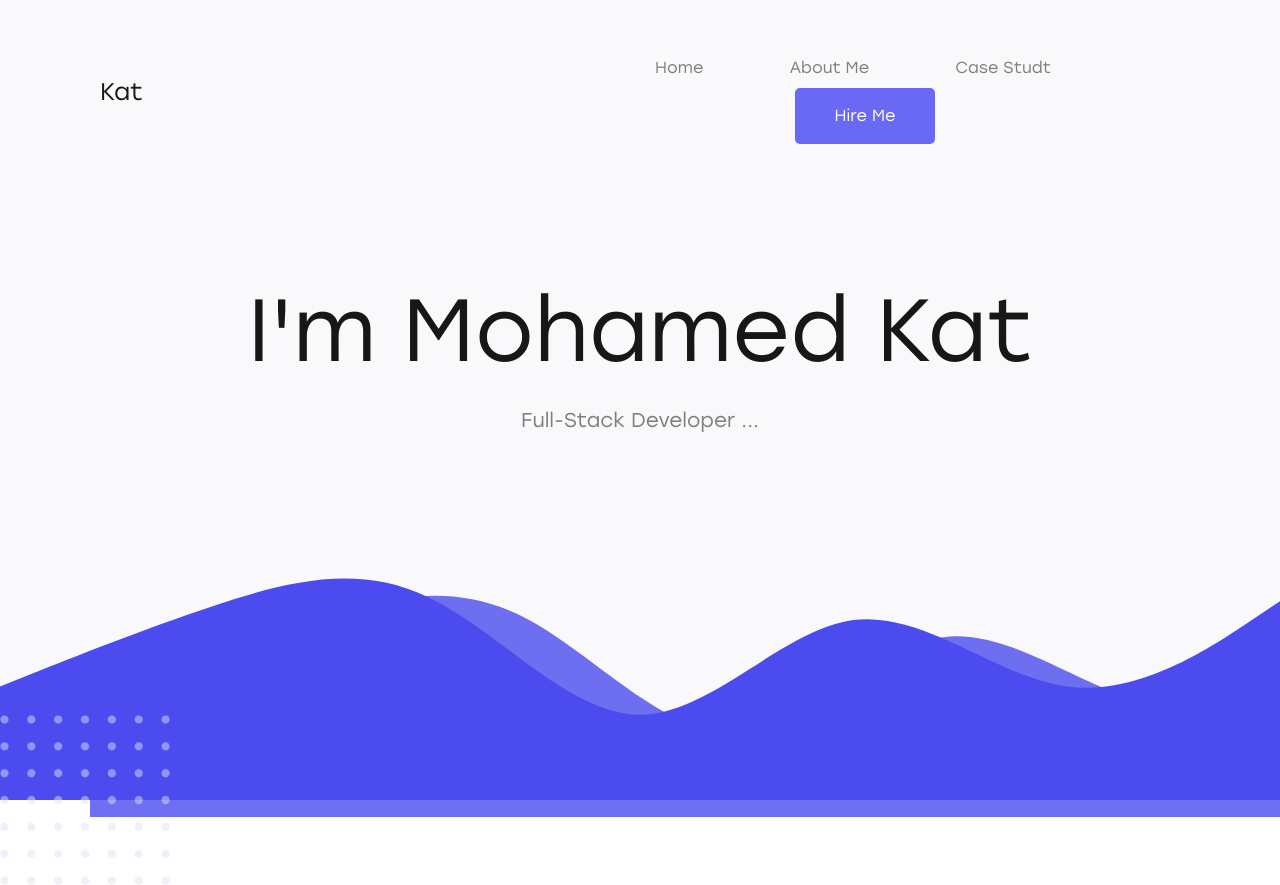
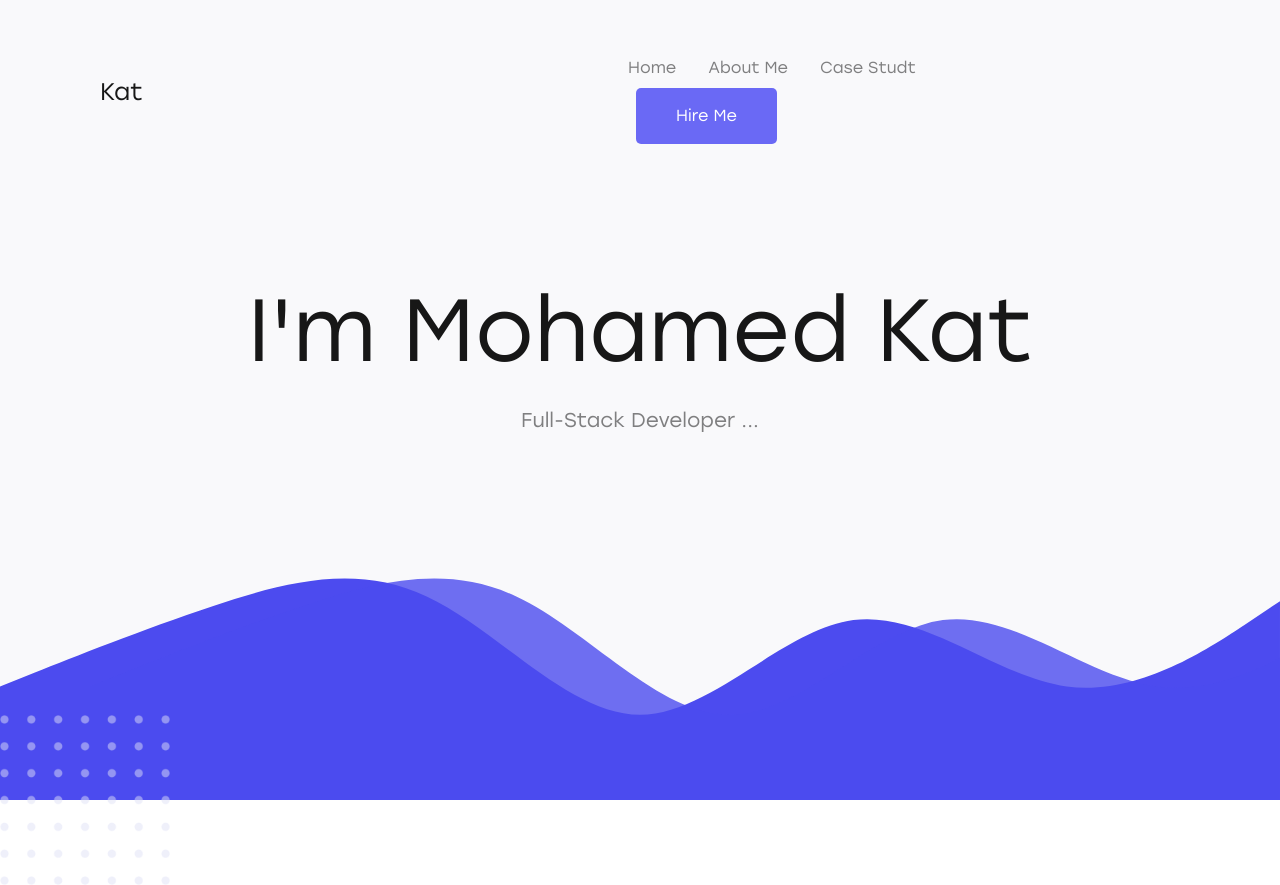
Before and after one commit to breezyx28/portfolio, a website: page index.html in a window 1280 px wide. Shown: the top 885 px of the page. Drawn offline with Linux system fonts and the light colour scheme.

Commit message:
fix alignments

```diff
--- a/css/main.css
+++ b/css/main.css
@@ -97,7 +97,7 @@ body {
 }
 
 .waves .back-wave {
-  transform: translate(7%, 6%);
+  transform: translate(7%, 0);
 }
 
 .waves .pattern7x7 {
--- a/index.html
+++ b/index.html
@@ -18,7 +18,7 @@
                         <h4>Kat</h4>
                     </div>
                     <div class="menu col-6 text-center">
-                        <ul class="nav d-flex justify-content-around align-items-center">
+                        <ul class="nav d-flex align-items-center">
                             <li class="nav-item">
                                 <a class="nav-link light-text" href="#">Home</a>
                             </li>
```
